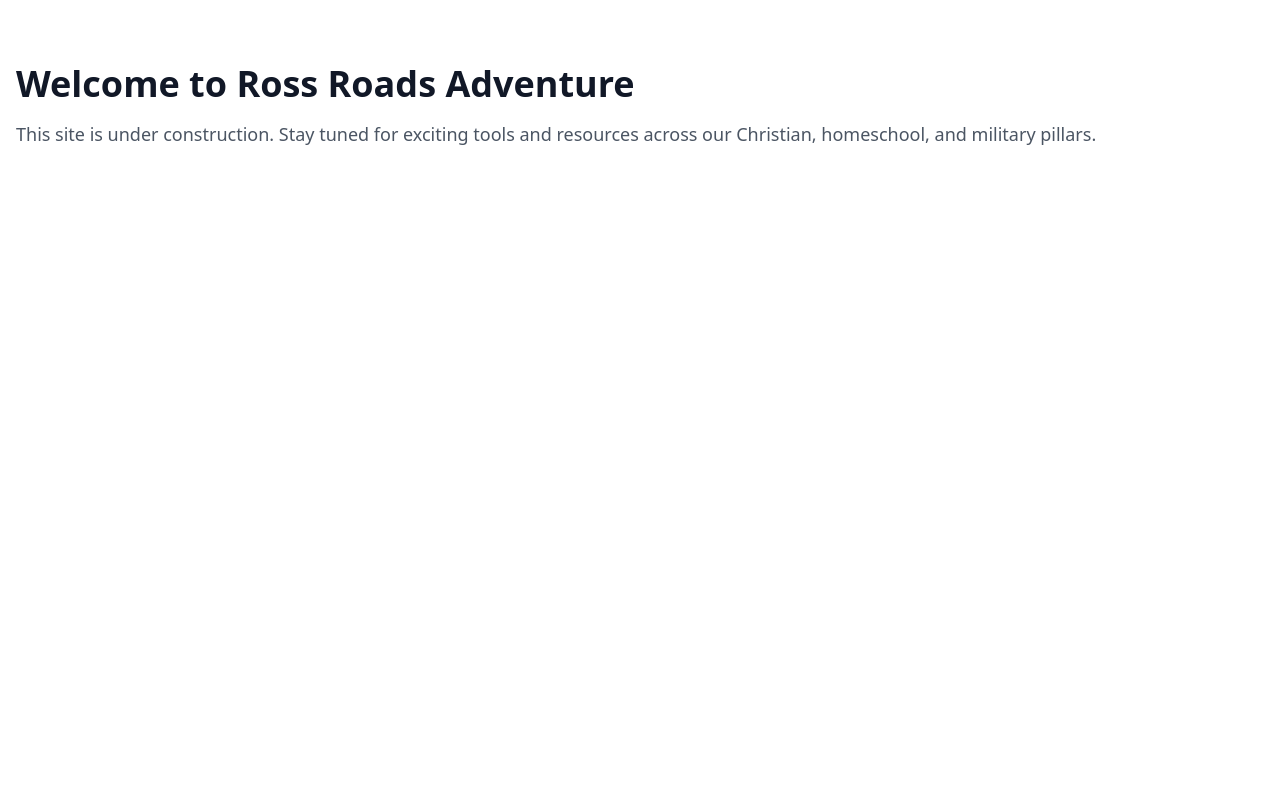
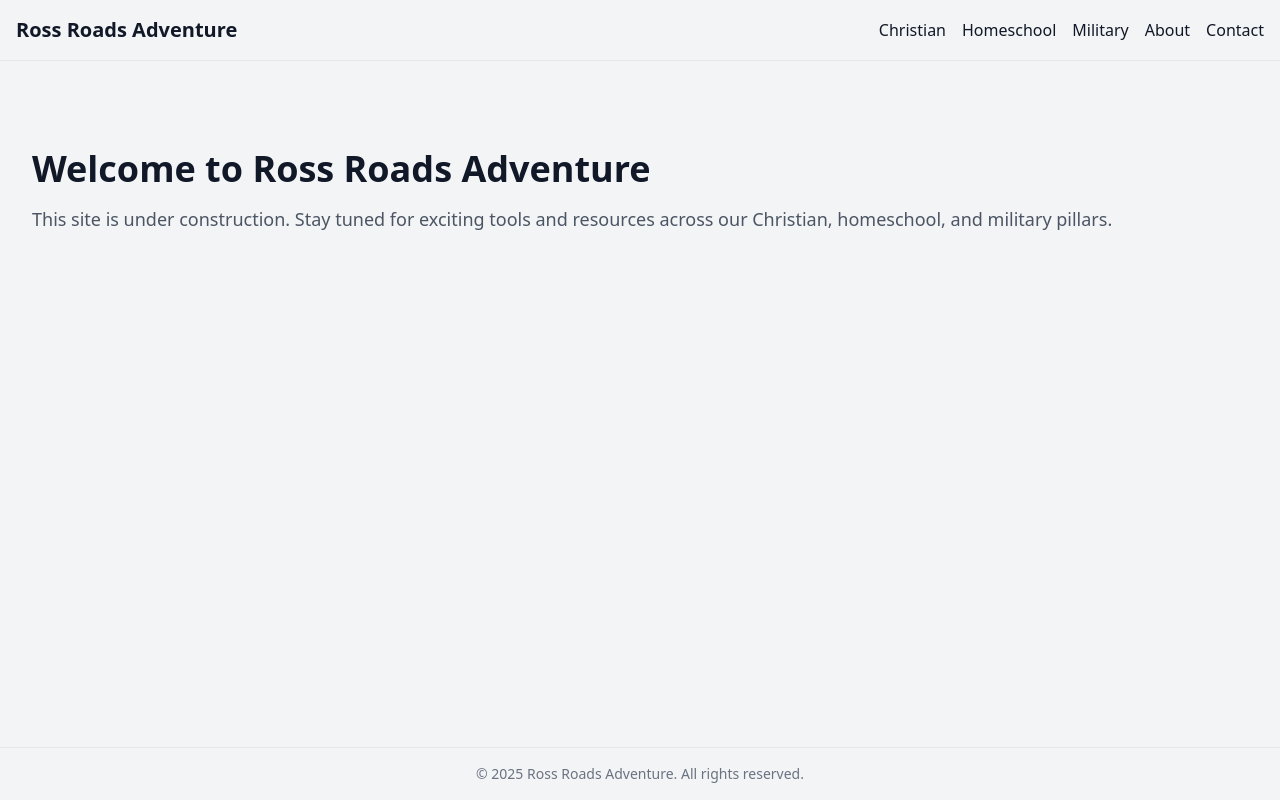
Before and after one commit to justross50/ross-roads-adventure, a Next.js app: page / in a window 1280 px wide. Built offline with nearby package versions, Linux system fonts and the light colour scheme.

Commit message:
Update layout with navigation and footer

```diff
--- a/src/app/layout.tsx
+++ b/src/app/layout.tsx
@@ -1,5 +1,7 @@
 import '@/styles/globals.css';
 import type { Metadata } from 'next';
+import Nav from '../components/Nav';
+import Footer from '../components/Footer';
 
 export const metadata: Metadata = {
   title: 'Ross Roads Adventure',
@@ -9,8 +11,12 @@ export const metadata: Metadata = {
 export default function RootLayout({ children }: { children: React.ReactNode }) {
   return (
     <html lang="en" className="scroll-smooth">
-      <body className="bg-white text-gray-900 dark:bg-gray-900 dark:text-gray-100" suppressHydrationWarning>
-        {children}
+      <body className="flex flex-col min-h-screen bg-gray-100 text-gray-900 dark:bg-gray-900 dark:text-gray-100" suppressHydrationWarning={true}>
+        <Nav />
+        <main className="flex-1 container mx-auto px-4 py-6">
+          {children}
+        </main>
+        <Footer />
       </body>
     </html>
   );
```
